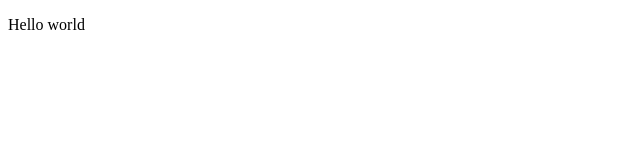
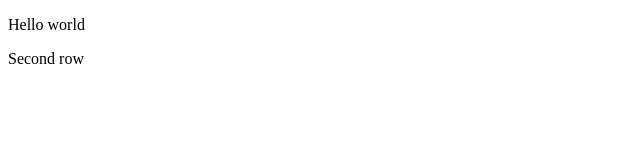
Before and after one commit to RamonEnnink/testvst, a plain HTML site: page index.html in a window 1280 px wide. Shown: the full height of the page, 0-640 px from the left. Drawn offline with Linux system fonts and the light colour scheme.

Commit message:
2e regel toegevoegd

```diff
--- a/index.html
+++ b/index.html
@@ -5,5 +5,6 @@
     </head>
     <body>
         <p>Hello world</p>
+        <p>Second row</p>
     </body>
 </html>
```
